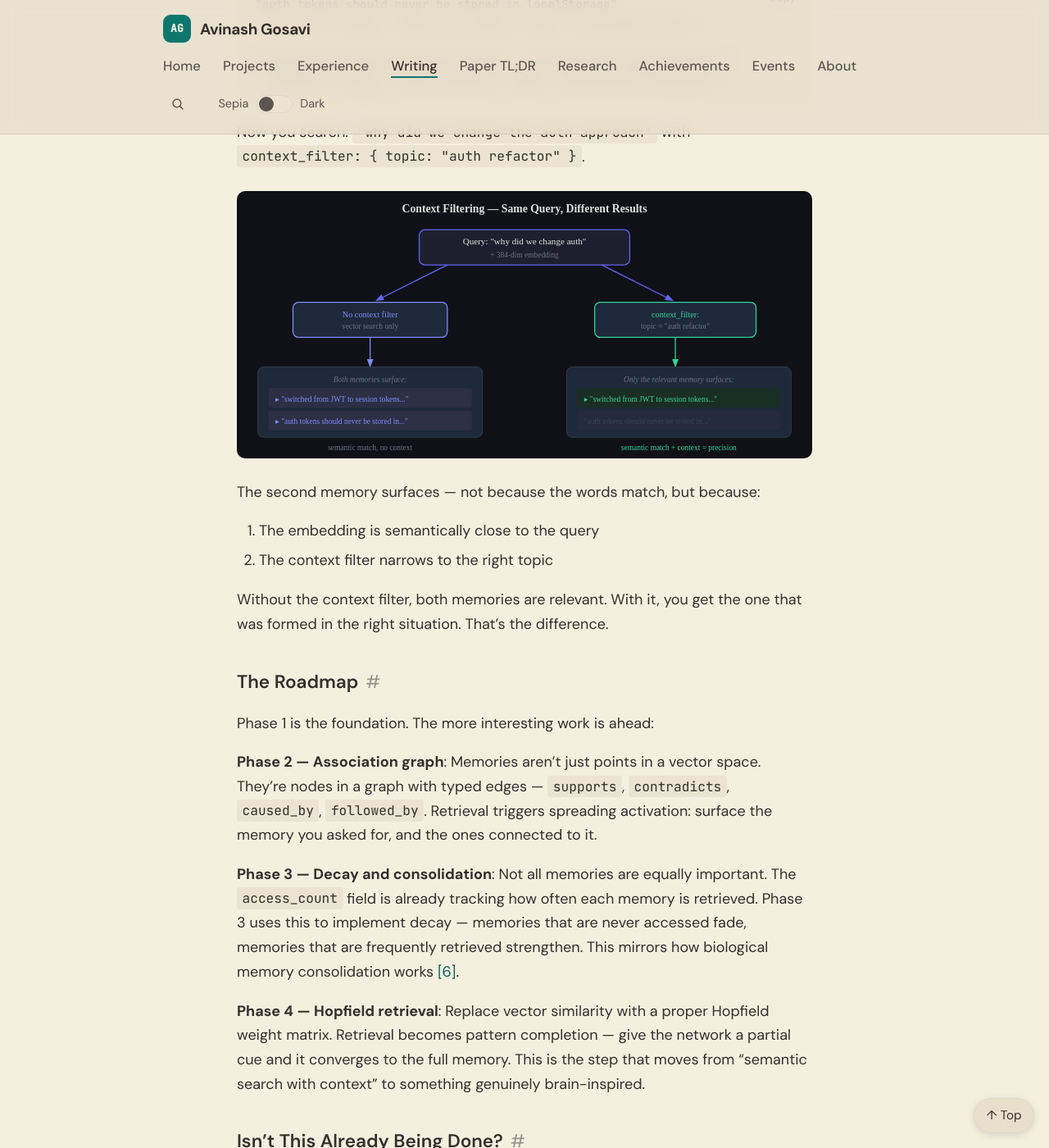
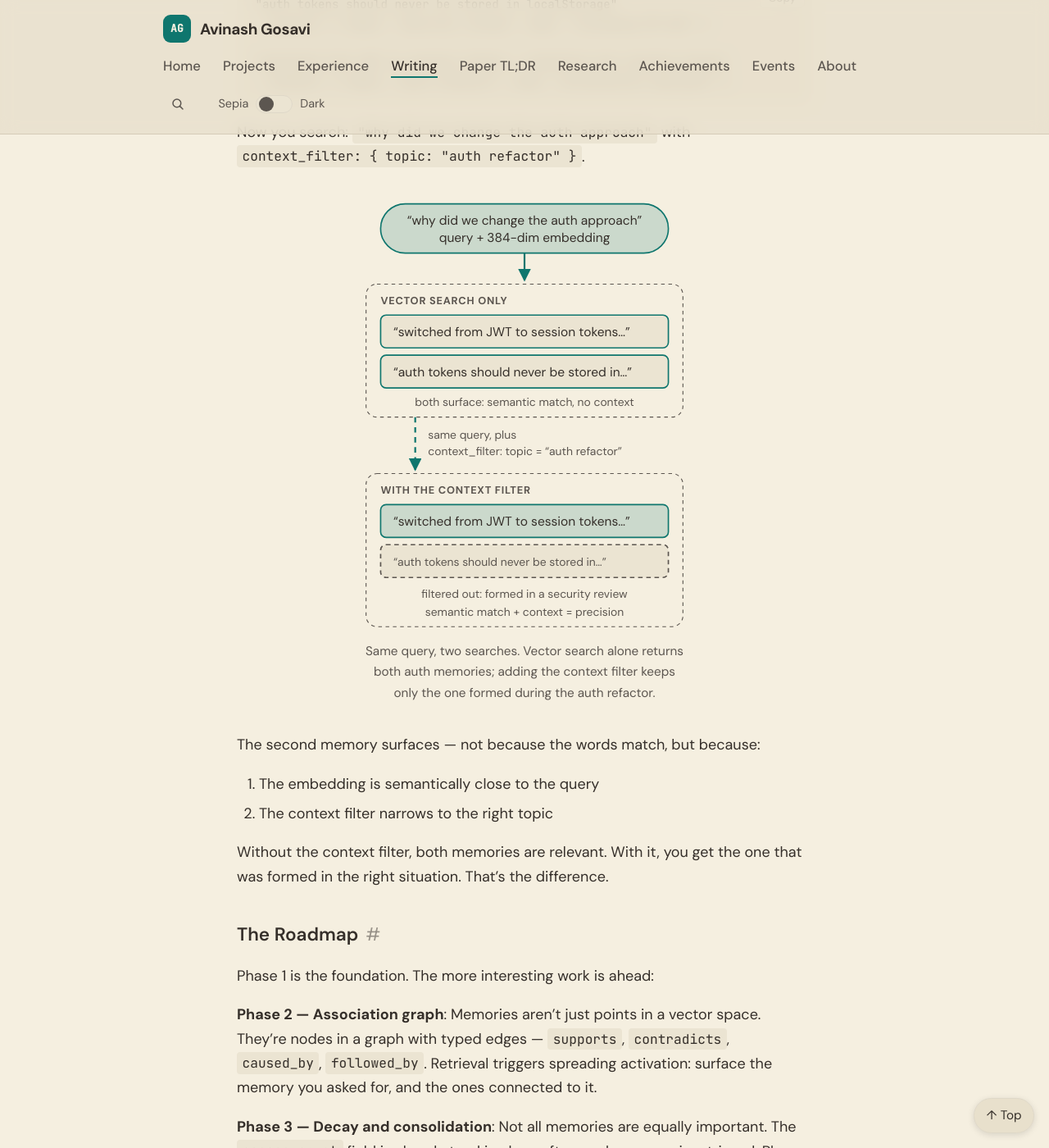
Before and after one commit to aag1091-alt/avinashgosavi.com, a Jekyll site: the page built from _posts/2026-04-05-attractor-memory-engine.md, in a window 1280 px wide and 1400 px high, scrolled down 4027 px. Shown: the whole window at 82% size. Built offline with Jekyll 4.4.1, drawn with Linux system fonts in a browser that asks for light colours.

Commit message:
Attractor post: theme-aware context-filtering diagram
Replaces the hard-coded dark SVG with an inline diagram that uses theme tokens and stacks vertically for phones.

Co-Authored-By: Claude <noreply@anthropic.com>

```diff
--- a/_data/changelog.yml
+++ b/_data/changelog.yml
@@ -1,5 +1,9 @@
 # Public changelog shown on /changelog and (latest 3) on the homepage.
 # Newest first. desk: Writing | Design | Engineering
+- date: 2026-10-21
+  desk: Design
+  text: The context-filtering diagram in the Attractor post is redrawn to follow the sepia and dark themes (it used to be a dark box on every page) and stacks to read cleanly on phones.
+  link: /post/attractor-memory-engine/
 - date: 2026-10-20
   desk: Writing
   text: "\"Your AI Agent Shouldn't Be Able to Read Your Diary\" is now linked from VaultMem Part 1 and the glossary, and it points on to VaultMem Part 3."
--- /dev/null
+++ b/_includes/diagrams/attractor-context-filtering.html
@@ -0,0 +1,39 @@
+<figure class="diagram">
+<svg viewBox="0 0 360 476" role="img" aria-labelledby="attractor-cf-title attractor-cf-desc" xmlns="http://www.w3.org/2000/svg">
+  <title id="attractor-cf-title">Context filtering: same query, different results</title>
+  <desc id="attractor-cf-desc">The query "why did we change the auth approach" is embedded as a 384-dimensional vector. With vector search only, both memories surface: "switched from JWT to session tokens" and "auth tokens should never be stored in localStorage". Running the same query with the context filter topic equals "auth refactor" surfaces only the session-tokens memory; the localStorage memory, formed during a security review, is filtered out.</desc>
+  <defs>
+    <marker id="attractor-cf-arrow" viewBox="0 0 10 10" refX="9" refY="5" markerWidth="7" markerHeight="7" orient="auto-start-reverse">
+      <path class="dg-head" d="M0 0 L10 5 L0 10 z"/>
+    </marker>
+  </defs>
+
+  <rect class="dg-pill" x="22" y="6" width="316" height="54" rx="27"/>
+  <text class="dg-body" x="180" y="29" text-anchor="middle">“why did we change the auth approach”</text>
+  <text class="dg-body" x="180" y="48" text-anchor="middle">query + 384-dim embedding</text>
+
+  <line class="dg-line" x1="180" y1="60" x2="180" y2="90" marker-end="url(#attractor-cf-arrow)"/>
+
+  <rect class="dg-group" x="6" y="94" width="348" height="146" rx="12"/>
+  <text class="dg-label" x="22" y="116">Vector search only</text>
+  <rect class="dg-box" x="22" y="128" width="316" height="36" rx="6"/>
+  <text class="dg-body" x="36" y="151">“switched from JWT to session tokens…”</text>
+  <rect class="dg-box" x="22" y="172" width="316" height="36" rx="6"/>
+  <text class="dg-body" x="36" y="195">“auth tokens should never be stored in…”</text>
+  <text class="dg-note" x="180" y="228" text-anchor="middle">both surface: semantic match, no context</text>
+
+  <line class="dg-line dg-dash" x1="60" y1="240" x2="60" y2="298" marker-end="url(#attractor-cf-arrow)"/>
+  <text class="dg-note" x="74" y="264">same query, plus</text>
+  <text class="dg-note" x="74" y="282">context_filter: topic = “auth refactor”</text>
+
+  <rect class="dg-group" x="6" y="302" width="348" height="168" rx="12"/>
+  <text class="dg-label" x="22" y="324">With the context filter</text>
+  <rect class="dg-pill" x="22" y="336" width="316" height="36" rx="6"/>
+  <text class="dg-body" x="36" y="359">“switched from JWT to session tokens…”</text>
+  <rect class="dg-box dg-muted" x="22" y="380" width="316" height="36" rx="6"/>
+  <text class="dg-note" x="36" y="403">“auth tokens should never be stored in…”</text>
+  <text class="dg-note" x="180" y="438" text-anchor="middle">filtered out: formed in a security review</text>
+  <text class="dg-note" x="180" y="458" text-anchor="middle">semantic match + context = precision</text>
+</svg>
+<figcaption>Same query, two searches. Vector search alone returns both auth memories; adding the context filter keeps only the one formed during the auth refactor.</figcaption>
+</figure>
--- a/_posts/2026-04-05-attractor-memory-engine.md
+++ b/_posts/2026-04-05-attractor-memory-engine.md
@@ -86,7 +86,7 @@ Here's what makes it different from a plain vector search. Say you store these t
 
 Now you search: `"why did we change the auth approach"` with `context_filter: { topic: "auth refactor" }`.
 
-<img width="800" height="400" loading="lazy" decoding="async" src="{{ '/assets/images/attractor-context-filtering.svg' | relative_url }}" alt="Context filtering showing same query returning different results with and without context" style="width:100%; max-width:820px; border-radius:10px; margin: 1.5rem 0;"/>
+{% include diagrams/attractor-context-filtering.html %}
 
 The second memory surfaces — not because the words match, but because:
 1. The embedding is semantically close to the query
```
